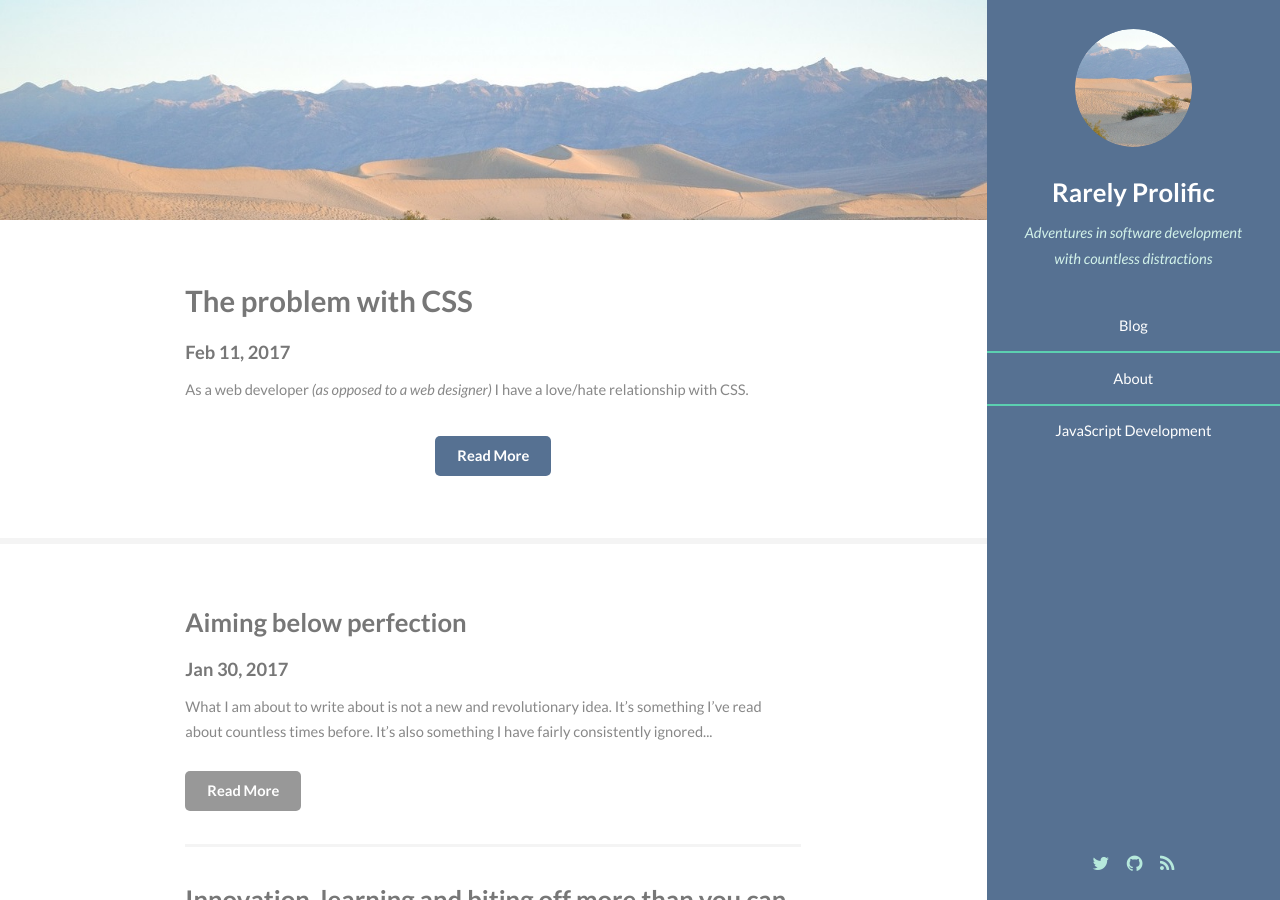
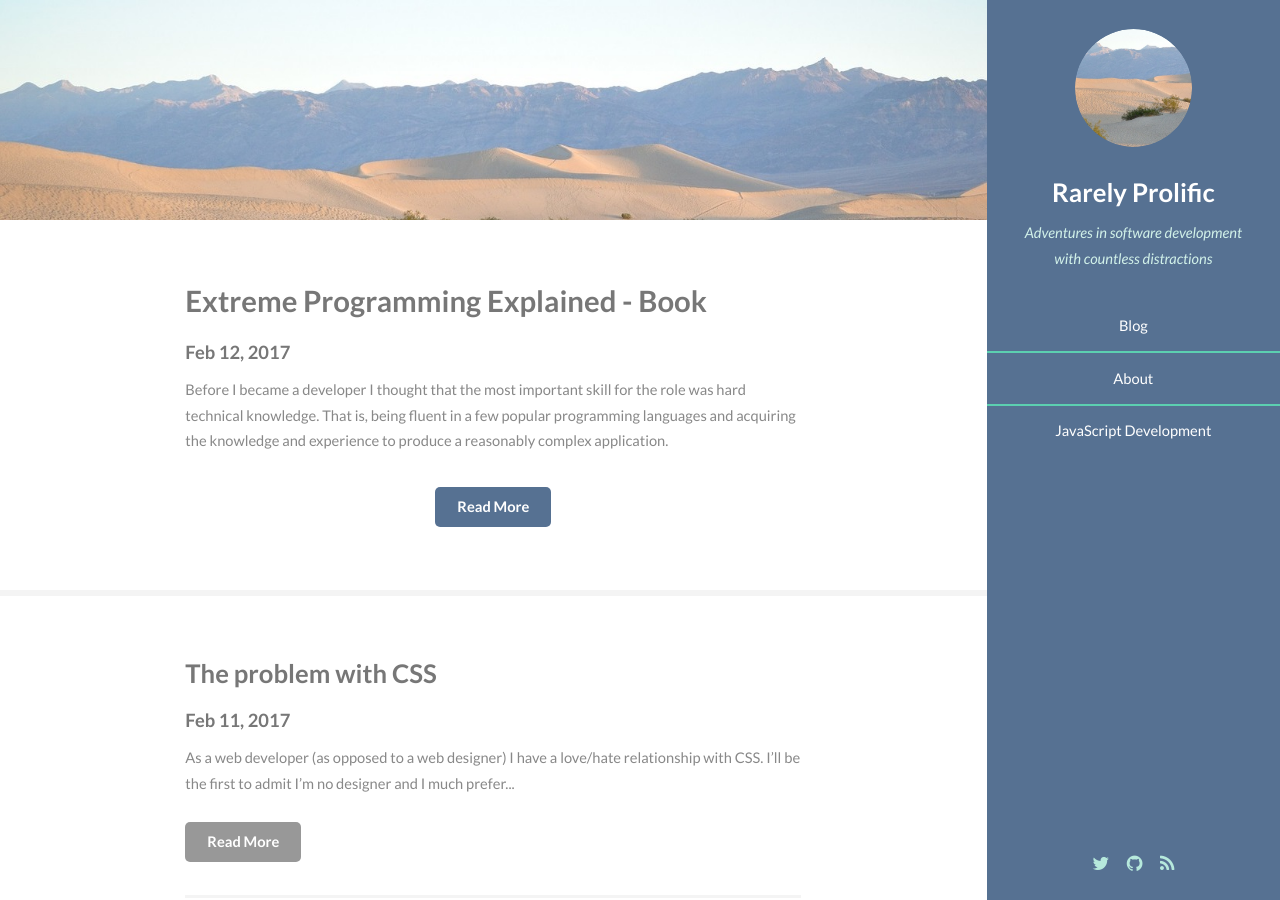
Before and after one commit to rarelyprolific/rarelyprolific.github.io, a Jekyll site: the page built from index.md, in a window 1280 px wide and 900 px high. Built offline with Jekyll 4.4.1, drawn with Linux system fonts in a browser that asks for light colours; some of the changed lines change nothing that is shown.

Commit message:
Added new blog post and favicon. Fixed RSS link.

```diff
--- a/_includes/header.html
+++ b/_includes/header.html
@@ -16,7 +16,7 @@
             <ul class="icons">
                 <li><a href="https://twitter.com/rarelyprolific" class="icon fa-twitter"><span class="label">Twitter</span></a></li>
                 <li><a href="https://github.com/rarelyprolific" class="icon fa-github"><span class="label">Github</span></a></li>
-                <li><a href="feed.xml" class="icon fa-rss"><span class="label">RSS</span></a></li>
+                <li><a href="{{ site.baseurl }}/feed.xml" class="icon fa-rss"><span class="label">RSS</span></a></li>
             </ul>
         </footer>
     </section>
--- /dev/null
+++ b/_posts/2017-02-12-extreme-programming-explained-book.markdown
@@ -0,0 +1,53 @@
+---
+layout: post
+title:  "Extreme Programming Explained - Book"
+date:   2017-02-12 19:00:00 +0000
+---
+
+Before I became a developer I thought that the most important skill for the role was hard technical knowledge. That is, being fluent in a few popular
+programming languages and acquiring the knowledge and experience to produce a reasonably complex application.
+
+Skip forward a few years and my thinking has changed. This is based on my own experience working as a developer creating software for businesses. Projects
+I worked on were typically database-driven intranet web applications or back-end business data processing services.
+
+**Now** I would say that hard technical knowledge probably only accounts for fifty percent of the job. The skills which should make up the other
+half are so-called "soft" skills: Speaking with the business to accurately determine requirements, working collectively as a team to deliver
+a product and fitting development work into a pre-planned timeframe.
+
+In fact I would say even go as far as to say that in day to day situations in a development environment soft skills will help you out much more
+than in-depth technical knowledge. **Sounds crazy I know! You are a developer.. You should be coding!** The reality though is programming is often
+the part of the job you do at the end of the development process.
+
+You start the work by figuring out what you need to develop? What should it do and what does it need to look like? The beginnings of answers to these
+questions can often only be found by initiating conversations with the business, or non-technical people in the organisation who have first-hand
+knowledge of the business requirement you are attempting to fulfil. But developers will often look to the code to try and find answers there instead
+of prompting a dialogue: *We can poke around in the data until it makes sense? There must be an existing class that does the same kinda thing
+we can use/modify?*
+
+The result is often that a development team will slave over a product for months but working off the bare bones of a specification. They'll do their best to
+implement features they think the business needs. Code will get over-engineered with additions that no one asked for. Features the business does
+need will never be anticipated because they wasn't included in the specification and no one ever told the development team to add them.
+
+This way of working can produce applications which don't do what they need to: **Fulfil the requirements of the business problem they are being
+built to solve.** The business guys are unhappy because it doesn't help them. The developers are unhappy because they've worked really hard and,
+in the worst scenarios, their application doesn't even get released into production.
+
+Part of the problem is developers spend a lot of their time studying technical skills. Sometimes from huge books which explain how to craft quality
+code without compromise. They come out the other end raring to develop the best applications the world has ever seen. While this approach certainly
+isn't bad it doesn't fit the real world most of the time. The average business environment is geared around balancing the amount of development effort
+required to deliver a product, within a budget to enable the business to *(let's be blunt here)* make money!
+
+If you are a developer in a business environment who can relate to the above difficulties I would suggest reading a short book for a change:
+[**Extreme Programming Explained** by **Kent Beck**](https://www.google.co.uk/search?q=extreme+programming+explained)
+
+It's only about 160 pages long and doesn't require a large investment of reading time. It's not a technical book but it does give you suggestions
+on how to implement technical solutions within the framework of a business environment.
+
+Extreme Programming (or XP for short) is part of the family of development methodologies which is known as "being agile". If you are used to working
+in sprints and having scrums you'll be aware of agile. If you are working in sprints but are struggling to figure out how to estimate or fit actually
+writing the code into the user stories you are planning, XP and this book may help you.
+
+I especially like the pragmatic attitude of this book. It readily accepts that all or some of the practices of XP won't work in all situations, with
+all teams or even with some types of people. But it does try, through realistic suggestions, to help you leverage some of the techniques to make your
+life easier. Even if you don't feel you can, or want to, adopt XP as a whole, I'm betting there will be at least a couple of tips in this book which
+you will find useful.
```
Also changed, not shown: favicon.ico (added).
